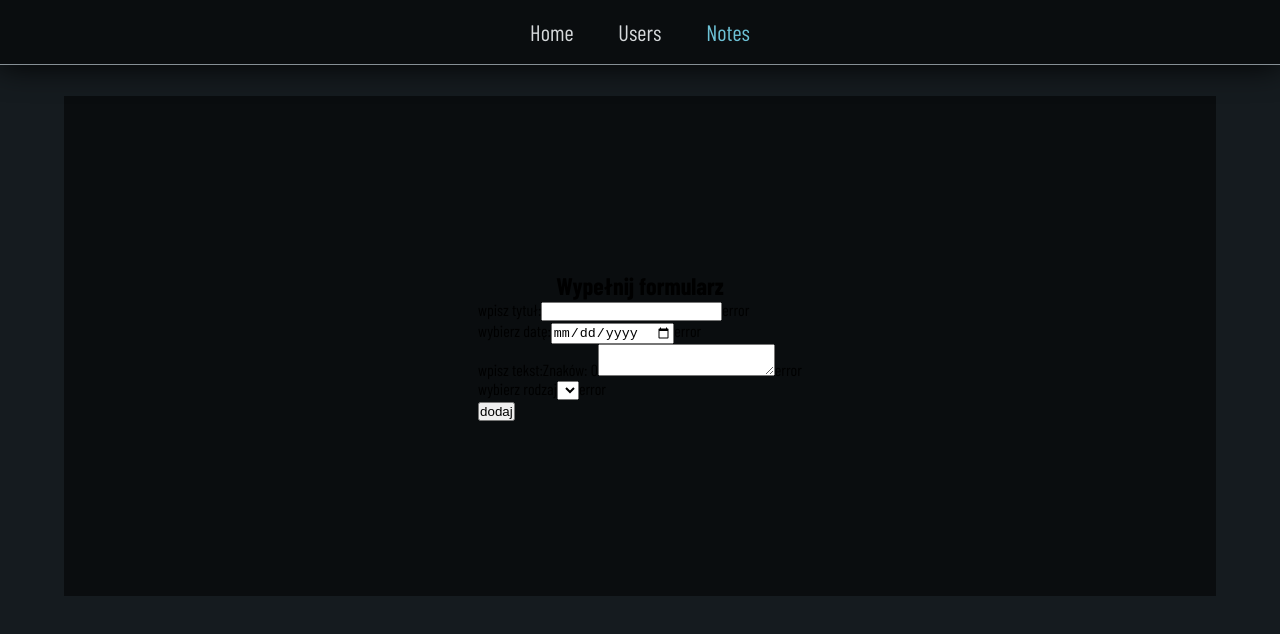
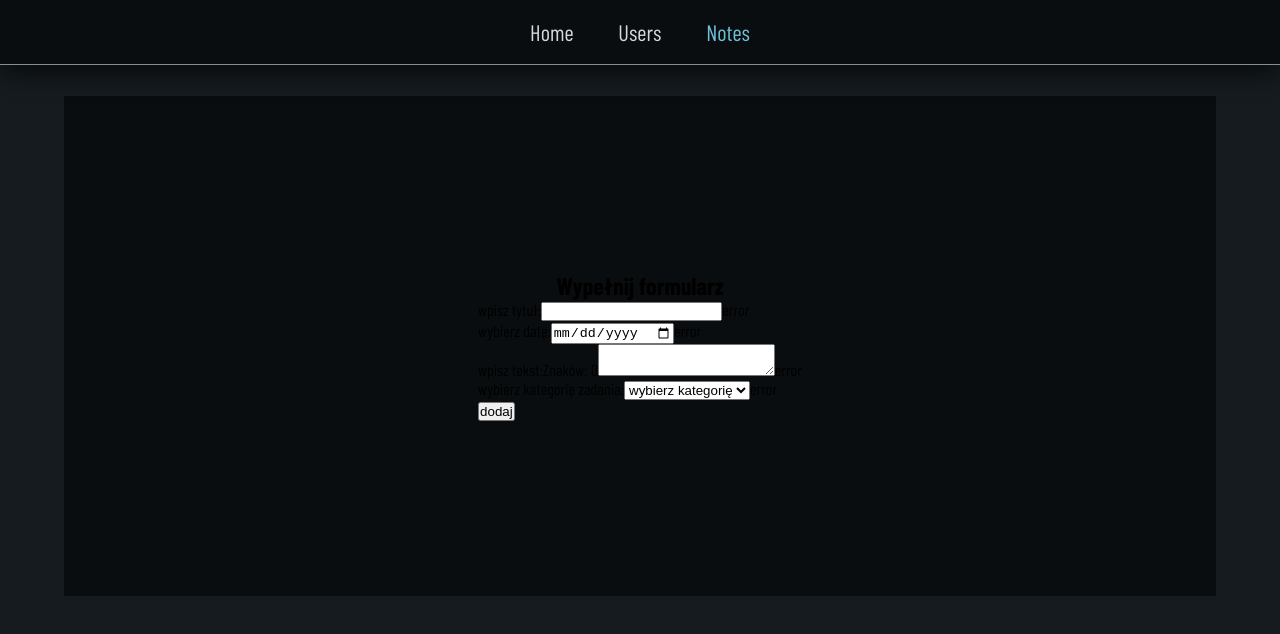
Before and after one commit to Scorpion19702022/SIMPLE_PROJECT_REACT_REDUX, a React (Vite) app: page /Notes in a window 1280 px wide. Shown: the top 634 px of the page. Built offline with nearby package versions, Linux system fonts and the light colour scheme; a web font is replaced by a local one.

Commit message:
added content for component inputs

```diff
--- a/src/Components/Notes/NotesInputs.tsx
+++ b/src/Components/Notes/NotesInputs.tsx
@@ -1,6 +1,14 @@
 import styles from './Styles/NotesInputs.module.css'
 
 const Notes = () => {
+	const kind = ['wybierz kategorię', 'dom', 'praca', 'rozrywka', 'inne']
+
+	const optionSelect = kind.map((option, id) => (
+		<option value='' key={id}>
+			{option}
+		</option>
+	))
+
 	return (
 		<section className={styles.wrapper}>
 			<h2 className={styles.heading}>Wypełnij formularz</h2>
@@ -22,8 +30,8 @@ const Notes = () => {
 					<span className={styles.error}>error</span>
 				</div>
 				<div className={styles.box_inputs}>
-					<label className={styles.label}>wybierz rodzaj</label>
-					<select className={styles.select}></select>
+					<label className={styles.label}>wybierz kategorię zadania:</label>
+					<select className={styles.select}>{optionSelect}</select>
 					<span className={styles.error}>error</span>
 				</div>
 				<button className={styles.btn} type='submit'>
```
